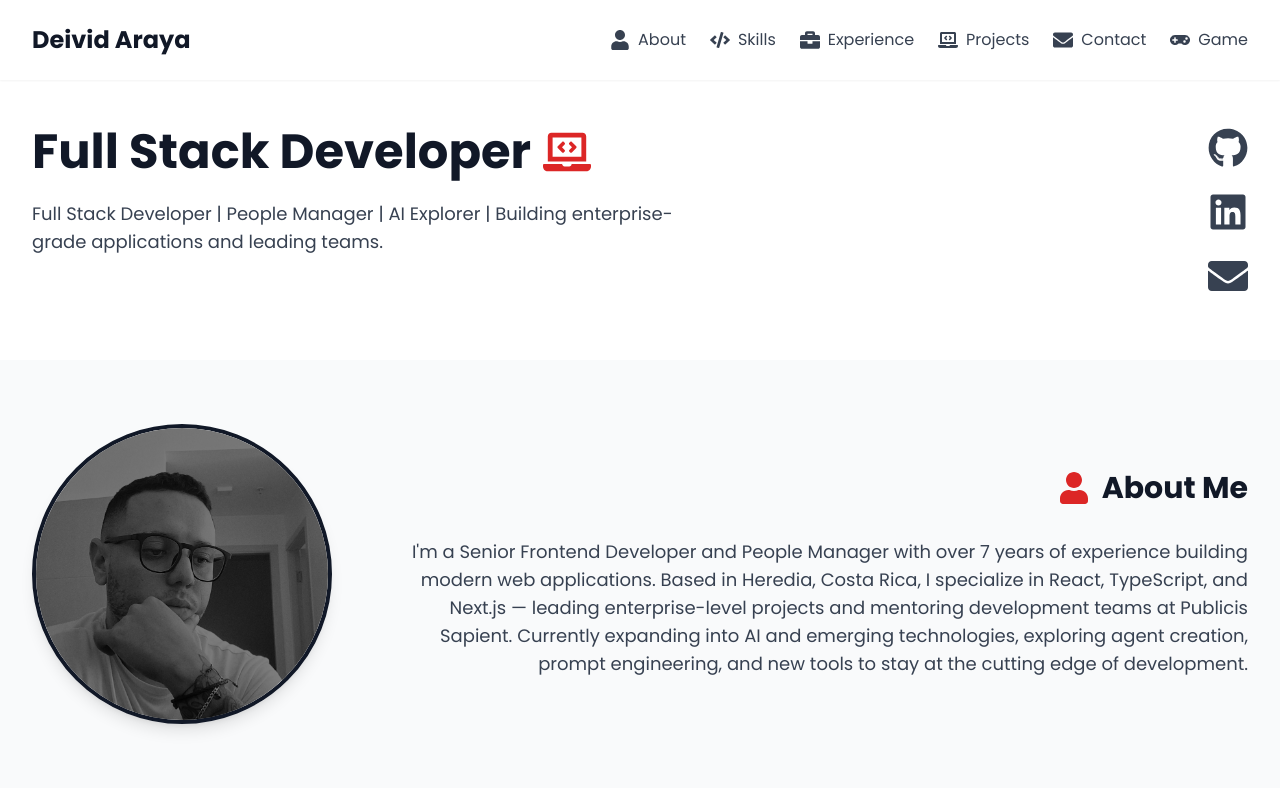
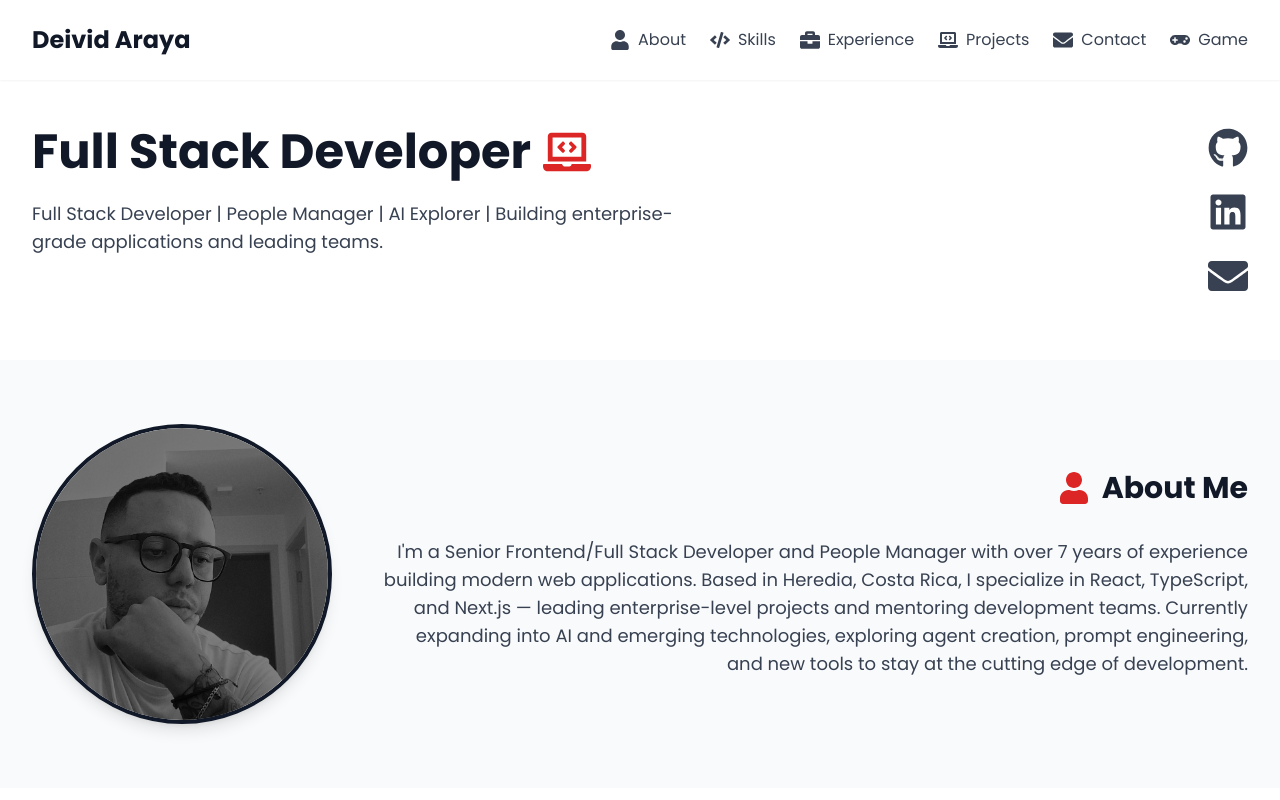
Before and after one commit to Daveveloper/cv-project, a React (Vite) app: page / in a window 1280 px wide. Shown: the top 800 px of the page. Built offline with nearby package versions, Linux system fonts and the light colour scheme.

Commit message:
Update about

```diff
--- a/src/components/sections/About.tsx
+++ b/src/components/sections/About.tsx
@@ -44,7 +44,7 @@ const About: React.FC = () => {
               About Me
             </h2>
             <p className="text-base md:text-lg text-gray-700 leading-relaxed">
-              I'm a Senior Frontend Developer and People Manager with over 7 years of experience building modern web applications. Based in Heredia, Costa Rica, I specialize in React, TypeScript, and Next.js — leading enterprise-level projects and mentoring development teams at Publicis Sapient. Currently expanding into AI and emerging technologies, exploring agent creation, prompt engineering, and new tools to stay at the cutting edge of development.
+              I'm a Senior Frontend/Full Stack Developer and People Manager with over 7 years of experience building modern web applications. Based in Heredia, Costa Rica, I specialize in React, TypeScript, and Next.js — leading enterprise-level projects and mentoring development teams. Currently expanding into AI and emerging technologies, exploring agent creation, prompt engineering, and new tools to stay at the cutting edge of development.
             </p>
           </motion.div>
         </div>
```
